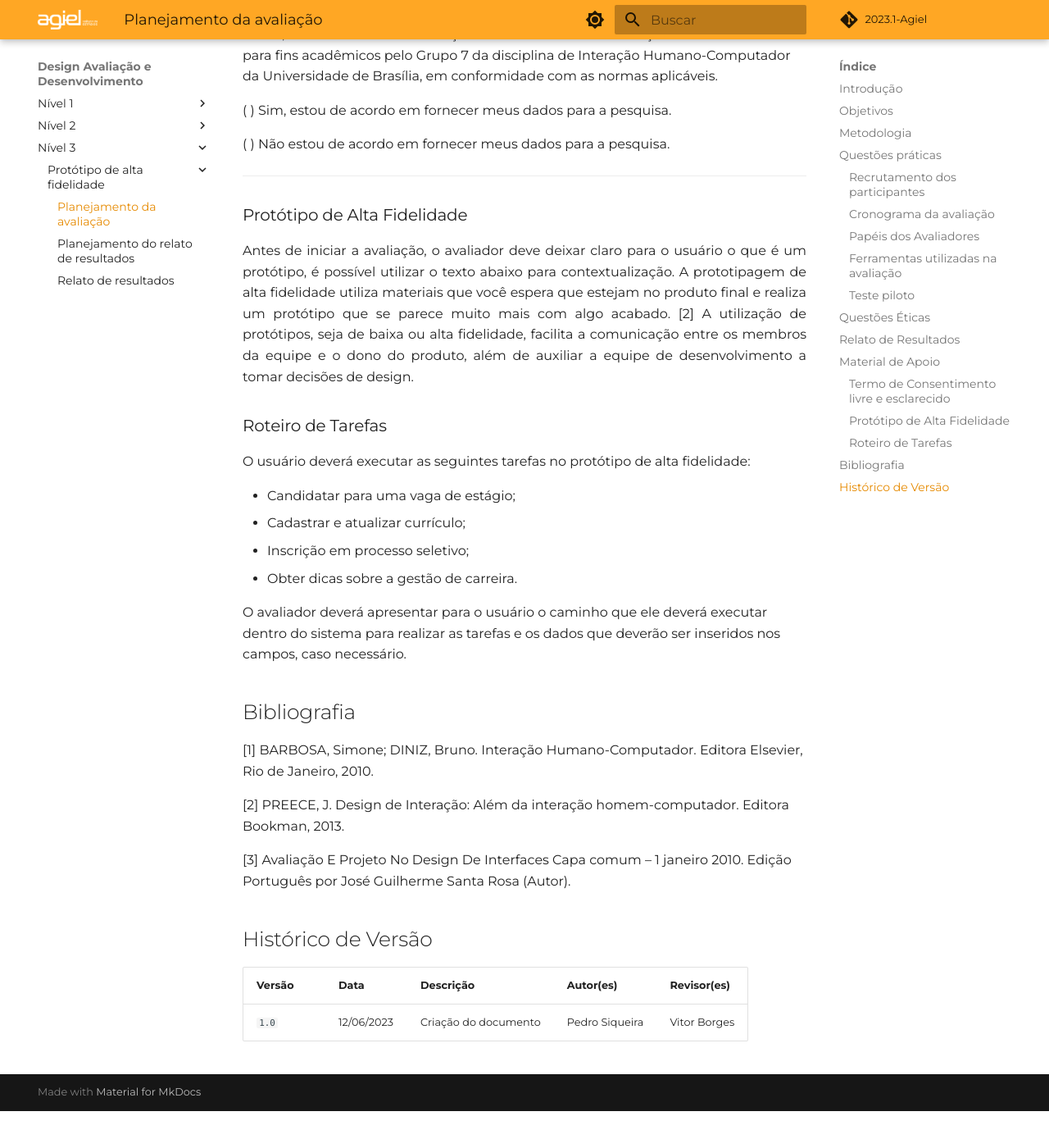
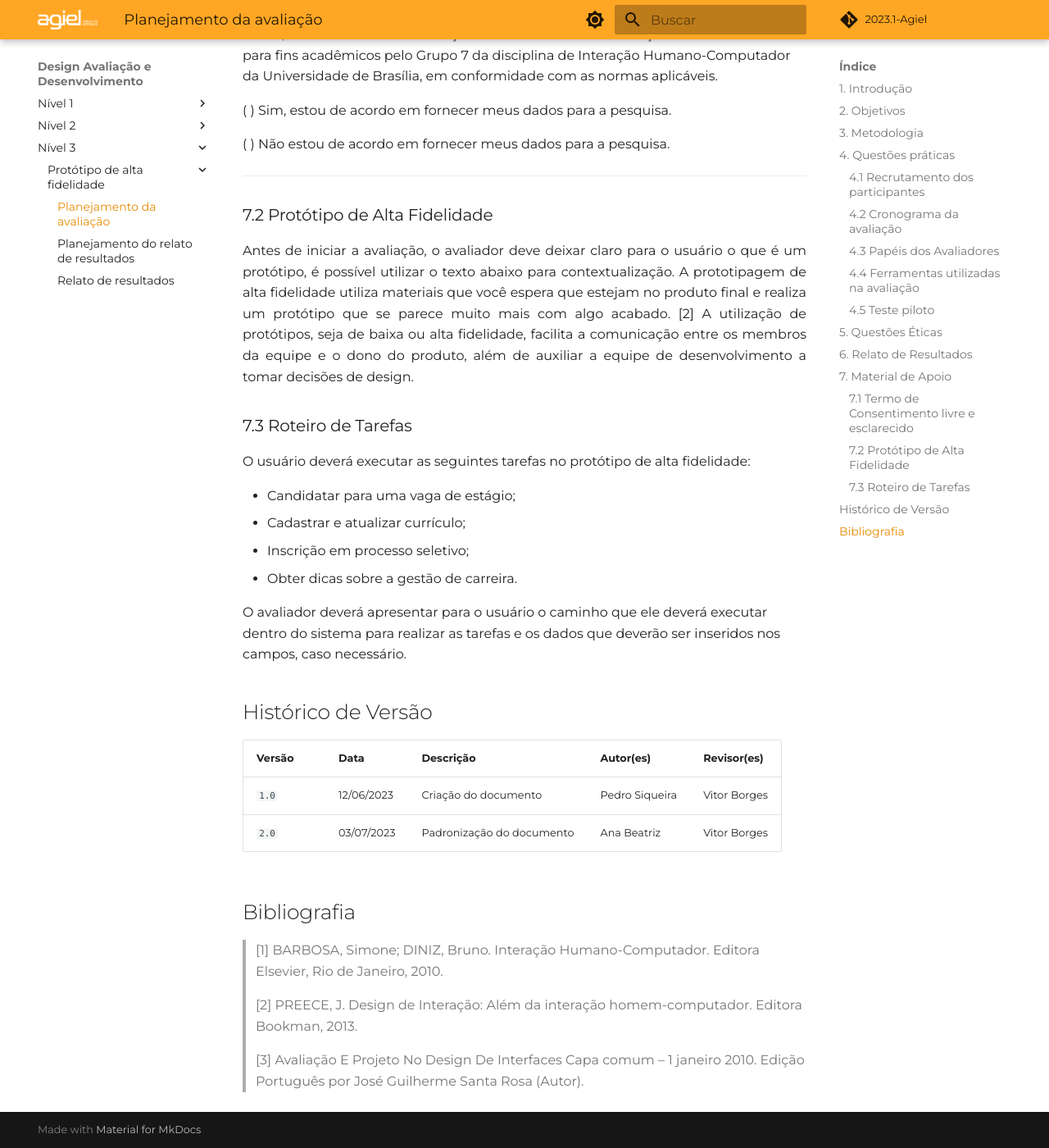
Before and after one commit to Interacao-Humano-Computador/2023.1-Agiel, an MkDocs documentation site: the page built from docs/desenvolvimento/prototipo_alta_fidelidade/planejamento_alta_fidelidade.md, in a window 1280 px wide and 1400 px high, scrolled down 4797 px. Shown: the whole window at 82% size. Built offline with MkDocs 1.6.1 and Material for MkDocs 9.7.7, drawn with Linux system fonts in a browser that asks for light colours; some web fonts are replaced; comment, search, counter and statistics services are not loaded; before the commit the page ends 6152 px from its top, so only the background shows below that; some of the changed text lies outside the part shown.

Commit message:
Padronização dos documentos do prototipo

```diff
--- a/docs/desenvolvimento/prototipo_alta_fidelidade/planejamento_alta_fidelidade.md
+++ b/docs/desenvolvimento/prototipo_alta_fidelidade/planejamento_alta_fidelidade.md
@@ -1,6 +1,6 @@
 # Planejamento da Avaliação do Protótipo de Alta Fidelidade
 
-## Introdução
+## 1. Introdução
 
 O  artefato seguinte trata sobre o planejamento da avaliação do protótipo de alta fidelidade, que será elaborado para o sistema web Agiel. Tal planejamento da avaliação baseia-se nos ritos do _framework_ DECIDE:
 
@@ -11,7 +11,7 @@ O  artefato seguinte trata sobre o planejamento da avaliação do protótipo de
 - D: Decidir como lidar com as questões éticas
 - E: Avaliar, interpretar e apresentar os dados
 
-## Objetivos
+## 2. Objetivos
 
 A avaliação do protótipo de alta fidelidade tem como principal objetivo identificar problemas na interação e interface do protótipo de alta fidelidade produzido pelo grupo. Algumas questões devem ser respondidas com a avaliação:
 
@@ -22,13 +22,13 @@ A avaliação do protótipo de alta fidelidade tem como principal objetivo ident
 - Quais problemas de IHC dificultam ou impedem o usuário de alcançar seus objetivos? Onde eles se manifestam? Com qual frequência ocorrem? Qual a gravidade deles?
 - Quais barreiras o usuário encontra para atingir seus objetivos?
 
-## Metodologia
+## 3. Metodologia
 
 <p align="justify">
 A avaliação será feita em um ambiente controlado, pois esse tipo de avaliação fornece um maior controle sobre as interferências do ambiente na interação entre o sistema e usuário, além de proporcionar fácil tratamento de dados. A avaliação será realizada através de um teste de usabilidade, que utiliza o método de observação. O teste de usabilidade visa proporcionar maior precisão em relação à avaliação dos artefatos elaborados no protótipo de alta fidelidade.
 </p>
 
-## Questões práticas
+## 4. Questões práticas
 
 A preparação para a avaliação consiste em:
 
@@ -43,13 +43,13 @@ Antes de iniciar a coleta de dados, o grupo deve preparar o material para avalia
 - Termo de consentimento
 - Orientações para o usuário, como as tarefas que serão realizadas e o comportamento esperado
 
-### Recrutamento dos participantes
+### 4.1 Recrutamento dos participantes
 
 <p align="justify">
 De acordo com Krug, um teste de usabilidade realizado com 3/4 participantes é suficiente para detectar a maioria dos problemas [3]. Tal escopo também permite a realização de todas as entrevistas em um curto espaço de tempo. Devido ao tempo disponível, além de demais atividades, o teste será realizado com 3 participantes. Caso seja possível/haja necessidade de aumento do escopo de participantes na avaliação, este número pode subir para 4 participantes, com as devidas mudanças documentadas. Através do perfil de usuário definido previamente no projeto, o perfil a ser procurado se trata de idade universitária padrão(18 a 25 anos), com grande familiaridade e tempo gasto em tecnologias. Esta busca será feita por fóruns e grupos em redes sociais da Universidade de Brasília, podendo também ser efetuada em outras faculdades. Após identificar um potencial participante, o membro do grupo deve confirmar tais características com o mesmo.
 </p>
 
-### Cronograma da avaliação
+### 4.2 Cronograma da avaliação
 
 As datas, horários e atribuições abaixo estão sujeitas à alteração. Tais alterações devem ser realizadas com antecedência, e caso aconteçam, devem ser registradas no cronograma abaixo.
 <div style="text-align: center">
@@ -72,31 +72,31 @@ Tabela 1 - Cronograma da Avaliação.
 </div>
 </p>
 
-### Papéis dos Avaliadores
+### 4.3 Papéis dos Avaliadores
 
 <p align="justify">
 Durante a entrevista, um membro do grupo deverá exercer o papel de avaliador. O membro em questão ficará responsável por observar e validar os comportamentos, comunicação não verbal e respostas do entrevistado, tal qual o cumprimento das tarefas por parte do usuário, além de conduzir a entrevista.
 </p>
 
-### Ferramentas utilizadas na avaliação
+### 4.4 Ferramentas utilizadas na avaliação
 
 <p align="justify">
 A entrevista será realizada no Microsoft Teams, utilizando os mecanismos de gravação e reunião da plataforma. Os avaliadores e o entrevistado podem também utilizar materiais físicos para fazer registros durante a entrevista. Em caso de impossibilidade de utilização da plataforma, o grupo deve levantar e utilizar uma plataforma que contenha as mesmas especificações citadas acima, como Google Meet e Zoom.
 </p>
 
-### Teste piloto
+### 4.5 Teste piloto
 
 <p align="justify">
 Antes da execução da entrevista, será realizado um teste piloto, mediante cronograma do planejamento, presente no atual documento. O teste piloto consistirá na execução da avaliação com um integrante do grupo, para avaliar o funcionamento correto das feramentas e artefatos, além da qualidade dos registros.
 </p>
 
-## Questões Éticas
+## 5. Questões Éticas
 
 <p align="justify">
 Como a avaliação do protótipo de alta fidelidade é realizada juntamente com participantes recrutados, é necessário apresentar aos mesmos o aspectos éticos definidos para o projeto e validar a participação a partir da confirmação dos participantes.
 </p>
 
-## Relato de Resultados
+## 6. Relato de Resultados
 
 A avaliação, interpretação e apresentação dos dados obtidos será feita por meio do relato de resultados, de acordo com o planejamento de relato de resultados realizado.
 
@@ -109,9 +109,9 @@ O relato deve conter:
 - Tabelas e gráficos que sumarizam as medições realizadas;
 - Uma lista de problemas encontrados.
 
-## Material de Apoio
+## 7. Material de Apoio
 
-### Termo de Consentimento livre e esclarecido
+### 7.1 Termo de Consentimento livre e esclarecido
 
 <p align="justify">
 Antes de iniciar a avaliação, o avaliador deve apresentar o termo de consentimento ao entrevistado e verificar o consentimento em relação à participação do mesmo na entrevista, assim como a disponibilização de sua imagem para fins internos.
@@ -139,7 +139,7 @@ Assim, estou ciente das informações acima e autorizo a utilização dos meus d
 
 -----
 
-### Protótipo de Alta Fidelidade
+### 7.2 Protótipo de Alta Fidelidade
 
 <p align="justify">
 Antes de iniciar a avaliação, o avaliador deve deixar claro para o usuário o que é um protótipo, é possível utilizar o texto abaixo para contextualização.
@@ -147,7 +147,7 @@ A prototipagem de alta fidelidade utiliza materiais que você espera que estejam
 A utilização de protótipos, seja de baixa ou alta fidelidade, facilita a comunicação entre os membros da equipe e o dono do produto, além de auxiliar a equipe de desenvolvimento a tomar decisões de design.
 </p>
 
-### Roteiro de Tarefas
+### 7.3 Roteiro de Tarefas
 
 O usuário deverá executar as seguintes tarefas no protótipo de alta fidelidade:
 
@@ -158,16 +158,18 @@ O usuário deverá executar as seguintes tarefas no protótipo de alta fidelidad
 
 O avaliador deverá apresentar para o usuário o caminho que ele deverá executar dentro do sistema para realizar as tarefas e os dados que deverão ser inseridos nos campos, caso necessário.
 
-## Bibliografia
-
-[1] BARBOSA, Simone; DINIZ, Bruno. Interação Humano-Computador. Editora Elsevier, Rio de Janeiro, 2010.
-
-[2] PREECE, J. Design de Interação: Além da interação homem-computador. Editora Bookman, 2013.
-
-[3] Avaliação E Projeto No Design De Interfaces Capa comum – 1 janeiro 2010. Edição Português por José Guilherme Santa Rosa (Autor).
 
 ## Histórico de Versão
 
 | Versão | Data  | Descrição                          | Autor(es)     |  Revisor(es)  |
 | ------ | ----- | ---------------------------------- | ------------- | ------------- |
 | `1.0`  | 12/06/2023  | Criação do documento|  Pedro Siqueira | Vitor Borges |
+| `2.0`  | 03/07/2023  | Padronização do documento |  Ana Beatriz | Vitor Borges |
+
+## Bibliografia
+
+> [1] BARBOSA, Simone; DINIZ, Bruno. Interação Humano-Computador. Editora Elsevier, Rio de Janeiro, 2010.
+
+> [2] PREECE, J. Design de Interação: Além da interação homem-computador. Editora Bookman, 2013.
+
+> [3] Avaliação E Projeto No Design De Interfaces Capa comum – 1 janeiro 2010. Edição Português por José Guilherme Santa Rosa (Autor).
```
Also changed, not shown: docs/desenvolvimento/prototipo_alta_fidelidade/planejamento_relato.md (+4 -2 lines), docs/desenvolvimento/prototipo_alta_fidelidade/relatos_prototipo_alta.md (+4 -3 lines).
